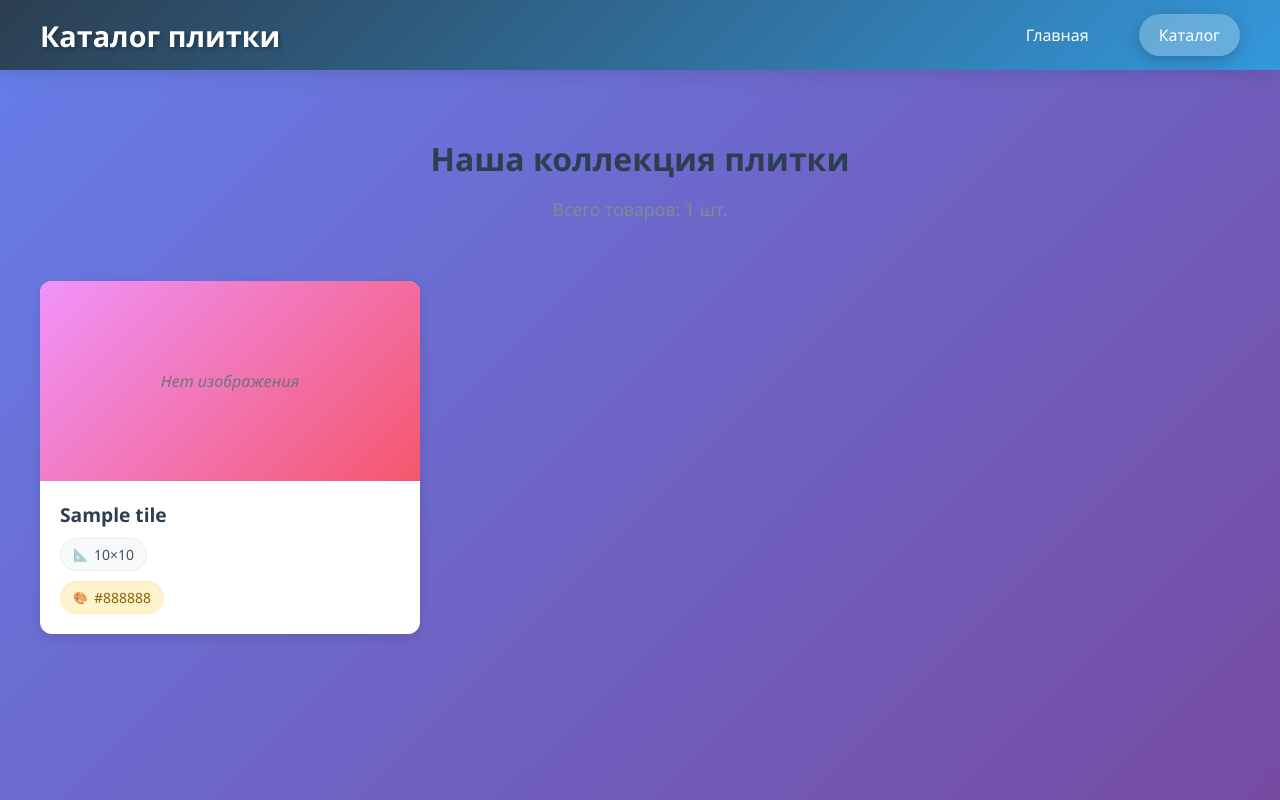
After one commit to bobrkurvar/site, a FastAPI app: template templates/catalog.html in a window 1280 px wide. The commit adds this page. Run offline with FastAPI, Linux system fonts and the light colour scheme; the template is opened without the code that fills it: most values are stand-ins (such as "Sample title", 1, 10 or a date in 2020); parts of the project's set-up code (start-up, migrations or seed data) failed here and were passed over.

Commit message:
добавил каталог

```diff
--- a/app/presentation/__init__.py
+++ b/app/presentation/__init__.py
@@ -1,9 +1,11 @@
 from .admin import router as admin_router
 from .home import router as home_router
+from .catalog import router as catalog_router
 from fastapi import APIRouter
 
 
-presentation_router = APIRouter(tags=['pages'])
+presentation_router = APIRouter(tags=['presentation'])
 
 presentation_router.include_router(admin_router)
 presentation_router.include_router(home_router)
+presentation_router.include_router(catalog_router)
--- a/db/models.py
+++ b/db/models.py
@@ -11,6 +11,7 @@ class Catalog(Base):
     __tablename__ = "catalog"
     id: Mapped[int] = mapped_column(primary_key=True)
     name: Mapped[str] = mapped_column(unique=True)
+    color: Mapped[str]
     image_path: Mapped[str] = mapped_column(default=config.image_path)
     size_height: Mapped[float]
     size_width: Mapped[float]
@@ -30,7 +31,8 @@ class Catalog(Base):
             "name": self.name,
             "size_height": self.size_height,
             "size_width": self.size_width,
-            "image_path": self.image_path
+            "image_path": self.image_path,
+            "color": self.color
         }
 
 class SizeTile(Base):
--- a/domain/__init__.py
+++ b/domain/__init__.py
@@ -0,0 +1,2 @@
+from .tile import Tile
+from .tile_size import TileSize
--- a/domain/tile.py
+++ b/domain/tile.py
@@ -1,8 +1,7 @@
 
 class Tile:
 
-    def __init__(self, price: float, name: str, image_path: str, tile_id: int | None = None):
-        self.price = price
+    def __init__(self, color: str, name: str, tile_id: int | None = None):
         self.name = name
-        self.image_path = image_path
+        self.color = color
         self.id = tile_id
--- a/services/tile.py
+++ b/services/tile.py
@@ -6,7 +6,7 @@ import aiofiles
 
 log = logging.getLogger(__name__)
 
-async def add_tile(name: str, height: float, width: float, image: bytes, manager):
+async def add_tile(name: str, height: float, width: float, color: str, image: bytes, manager):
 
     path = config.image_path
     upload_dir = Path(path)
@@ -24,7 +24,7 @@ async def add_tile(name: str, height: float, width: float, image: bytes, manager
         log.error('не удалось записать файл')
 
     try:
-        return await manager.create(Tile, name=name, size_height=height, size_width=width, image_path=str(image_path))
+        return await manager.create(Tile, name=name, size_height=height, size_width=width, color=color, image_path=str(image_path))
     except Exception:
         log.error('БД упала, удаляем файл')
         if file_created:
--- /dev/null
+++ b/static/catalog.css
@@ -0,0 +1,119 @@
+/* Каталог */
+.catalog-panel {
+    max-width: 1200px;
+    margin: 0 auto;
+    padding: 40px 20px;
+}
+
+.catalog-header {
+    text-align: center;
+    margin-bottom: 40px;
+}
+
+.catalog-header h2 {
+    color: #2c3e50;
+    font-size: 2em;
+    margin-bottom: 10px;
+}
+
+.catalog-header p {
+    color: #7f8c8d;
+    font-size: 1.1em;
+}
+
+.tile-grid {
+    display: grid;
+    grid-template-columns: repeat(auto-fill, minmax(280px, 1fr));
+    gap: 30px;
+    padding: 20px 0;
+}
+
+.tile-card {
+    background: white;
+    border-radius: 12px;
+    overflow: hidden;
+    box-shadow: 0 4px 12px rgba(0,0,0,0.1);
+    transition: transform 0.3s ease, box-shadow 0.3s ease;
+}
+
+.tile-card:hover {
+    transform: translateY(-5px);
+    box-shadow: 0 8px 20px rgba(0,0,0,0.15);
+}
+
+.tile-image-container {
+    height: 200px;
+    overflow: hidden;
+    background: #f8f9fa;
+    display: flex;
+    align-items: center;
+    justify-content: center;
+}
+
+.tile-image {
+    width: 100%;
+    height: 100%;
+    object-fit: cover;
+}
+
+.no-image {
+    color: #6c757d;
+    font-style: italic;
+}
+
+.tile-content {
+    padding: 20px;
+    display: flex;
+    flex-direction: column;
+    gap: 10px;
+}
+
+.tile-title {
+    color: #2c3e50;
+    font-size: 1.2em;
+    margin: 0;
+    font-weight: 600;
+}
+
+.size-badge {
+    display: inline-flex;
+    align-items: center;
+    gap: 6px;
+    padding: 6px 12px;
+    background: #f8f9fa;
+    border: 1px solid #e9ecef;
+    border-radius: 20px;
+    font-size: 14px;
+    color: #495057;
+    font-weight: 500;
+}
+
+.color-badge {
+    display: inline-flex;
+    align-items: center;
+    gap: 6px;
+    padding: 6px 12px;
+    background: #fff3cd;
+    border: 1px solid #ffeaa7;
+    border-radius: 20px;
+    font-size: 14px;
+    color: #856404;
+    font-weight: 500;
+}
+
+.size-icon,
+.color-icon {
+    font-size: 12px;
+}
+
+.empty-catalog {
+    grid-column: 1 / -1;
+    text-align: center;
+    padding: 60px 20px;
+    color: #7f8c8d;
+}
+
+.empty-catalog p {
+    font-size: 1.2em;
+    margin-bottom: 20px;
+}
--- a/static/tile_style.css
+++ b/static/tile_style.css
@@ -200,3 +200,27 @@ main {
         font-size: 1.8em;
     }
 }
+
+.size-badge {
+    display: inline-flex;
+    align-items: center;
+    gap: 6px;
+    padding: 6px 12px;
+    background: #f8f9fa;
+    border: 1px solid #e9ecef;
+    border-radius: 20px;
+    font-size: 14px;
+    color: #495057;
+    font-weight: 500;
+}
+
+.size-icon {
+    font-size: 12px;
+}
+
+.tile-content {
+    display: flex;
+    flex-direction: column;
+    gap: 10px;
+    align-items: flex-start;
+}
--- /dev/null
+++ b/templates/catalog.html
@@ -0,0 +1,66 @@
+<!DOCTYPE html>
+<html lang="ru">
+<head>
+    <meta charset="UTF-8">
+    <meta name="viewport" content="width=device-width, initial-scale=1.0">
+    <title>Каталог плитки</title>
+    <link rel="stylesheet" href="/static/tile_style.css">
+    <link rel="stylesheet" href="/static/catalog.css">
+</head>
+<body>
+
+<header class="main-header">
+    <div class="header-content">
+        <h1 class="logo">Каталог плитки</h1>
+        <nav class="main-nav">
+            <a href="/" class="nav-link">Главная</a>
+            <a href="/catalog" class="nav-link active">Каталог</a>
+        </nav>
+    </div>
+</header>
+
+<main class="catalog-panel">
+    <div class="catalog-header">
+        <h2>Наша коллекция плитки</h2>
+        <p>Всего товаров: {{ tiles|length }} шт.</p>
+    </div>
+
+    <div class="tile-grid">
+        {% for tile in tiles %}
+        <div class="tile-card">
+            <div class="tile-image-container">
+                {% if tile.image_path %}
+                <img src="/static/images/{{ tile.name }}"
+                     alt="{{ tile.name }}"
+                     class="tile-image"
+                     loading="lazy">
+                {% else %}
+                <div class="no-image">Нет изображения</div>
+                {% endif %}
+            </div>
+            <div class="tile-content">
+                <h3 class="tile-title">{{ tile.name }}</h3>
+                <div class="size-badge">
+                    <span class="size-icon">📐</span>
+                    {{ tile.width }}×{{ tile.height }}
+                </div>
+                {% if tile.color %}
+                <div class="color-badge">
+                    <span class="color-icon">🎨</span>
+                    {{ tile.color }}
+                </div>
+                {% endif %}
+            </div>
+        </div>
+        {% endfor %}
+
+        {% if not tiles %}
+        <div class="empty-catalog">
+            <p>В каталоге пока нет товаров</p>
+        </div>
+        {% endif %}
+    </div>
+</main>
+
+</body>
+</html>
```
Also changed, not shown: app/presentation/admin.py (+12 -4 lines), app/presentation/catalog.py (added, +19 -0 lines), templates/admin.html (+8 -4 lines), templates/home.html (+5 -2 lines), app/presentation/contacts.py (added), 3 other files.
